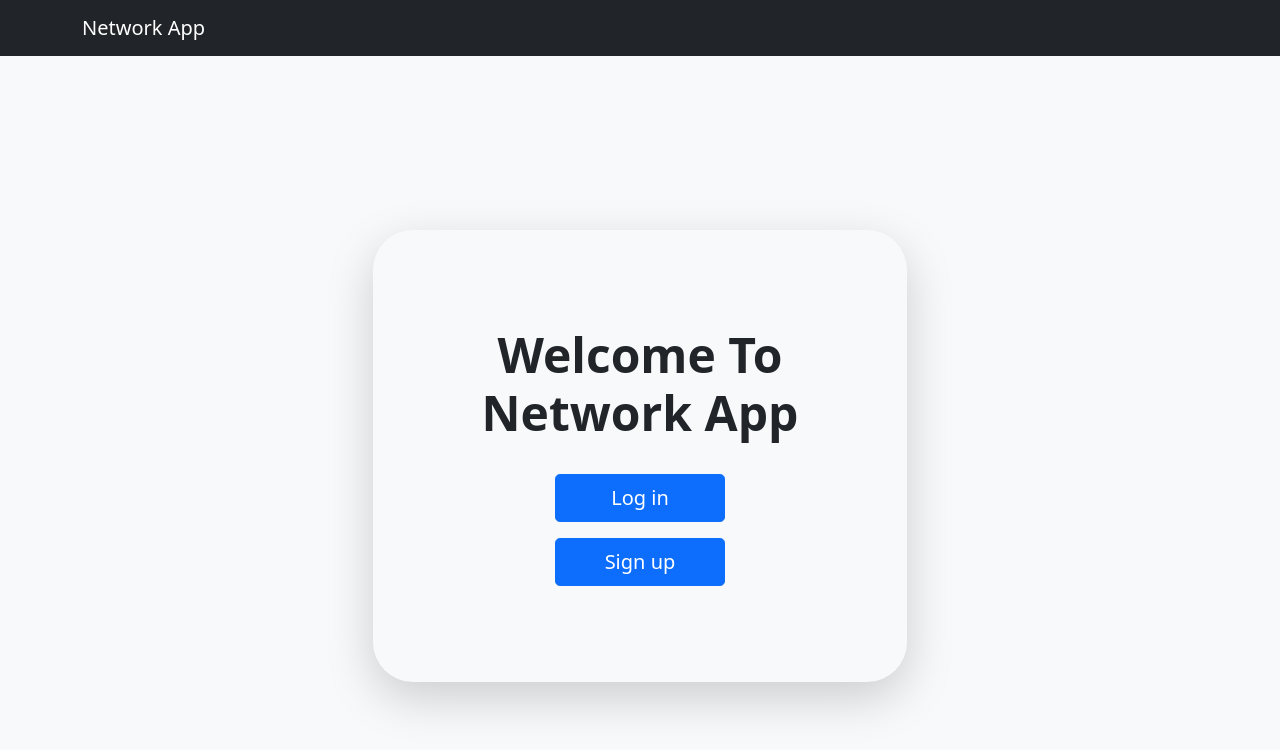
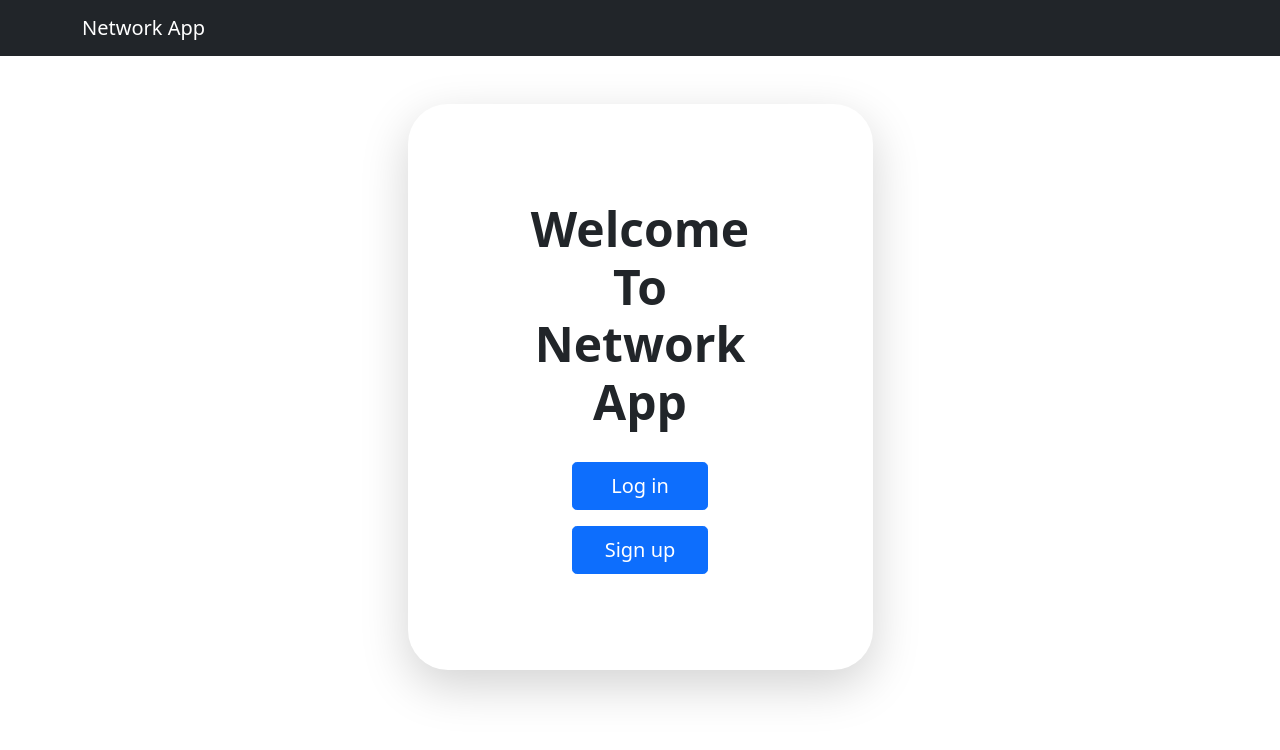
Before and after one commit to team-faci/frontend, a React (Create React App) app: page / in a window 1280 px wide. Shown: the top 750 px of the page. Built offline with nearby package versions, Linux system fonts and the light colour scheme.

Commit message:
Refactor layout; add Font Awesome icons

```diff
--- a/package.json
+++ b/package.json
@@ -3,6 +3,10 @@
   "version": "0.1.0",
   "private": true,
   "dependencies": {
+    "@fortawesome/fontawesome-svg-core": "^6.1.1",
+    "@fortawesome/free-regular-svg-icons": "^6.1.1",
+    "@fortawesome/free-solid-svg-icons": "^6.1.1",
+    "@fortawesome/react-fontawesome": "^0.2.0",
     "@testing-library/jest-dom": "^5.16.4",
     "@testing-library/react": "^13.3.0",
     "@testing-library/user-event": "^13.5.0",
--- a/src/App.js
+++ b/src/App.js
@@ -17,9 +17,11 @@ function App() {
 
 function Layout() {
   return (
-    <div className="bg-light">
+    <div className="vh-100 vw-100">
       <DemoNavbar />
-      <Outlet />
+      <Container className="py-5">
+        <Outlet />
+      </Container>
     </div>
   );
 }
@@ -36,7 +38,7 @@ function DemoNavbar() {
 
 function DemoHomepage() {
   return (
-    <div className="vh-100 vw-100 d-flex align-items-center justify-content-center">
+    <div className="d-flex align-items-center justify-content-center">
       <Col
         xs={10}
         md={5}
```
Also changed, not shown: 1 other file (tests, documents, lock files or other folders).
